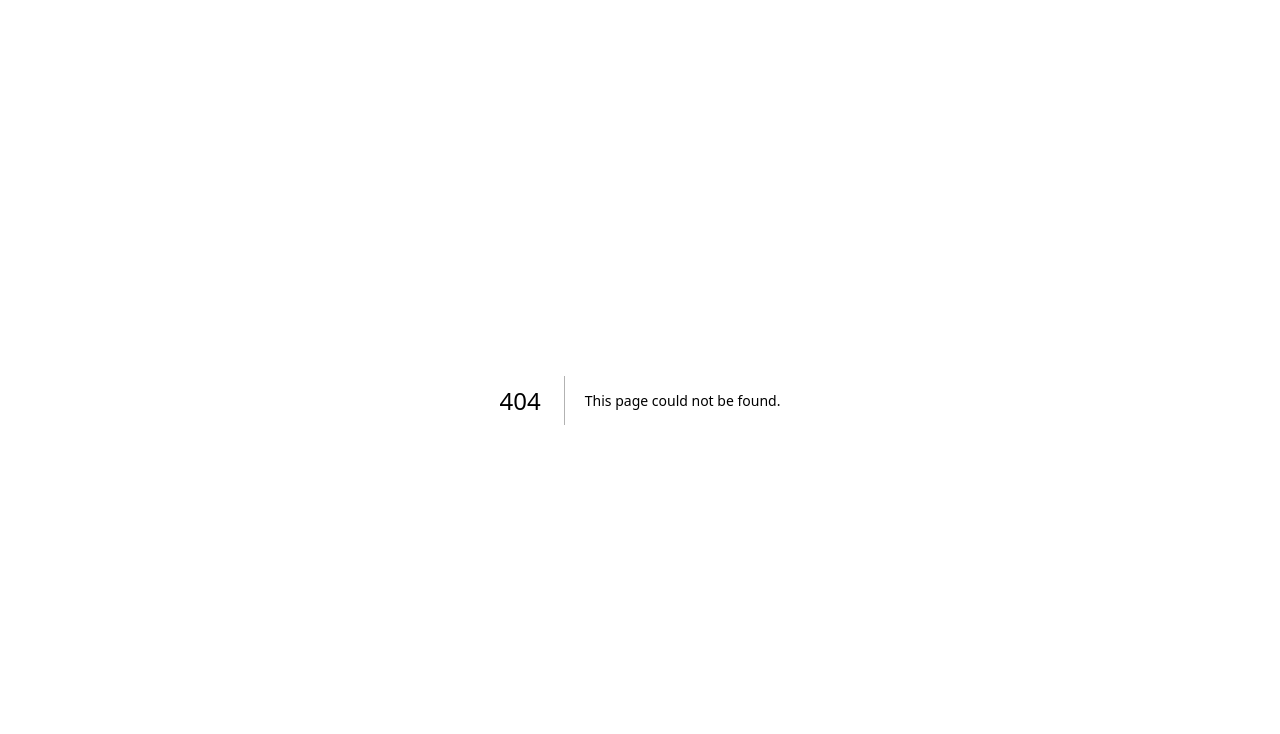
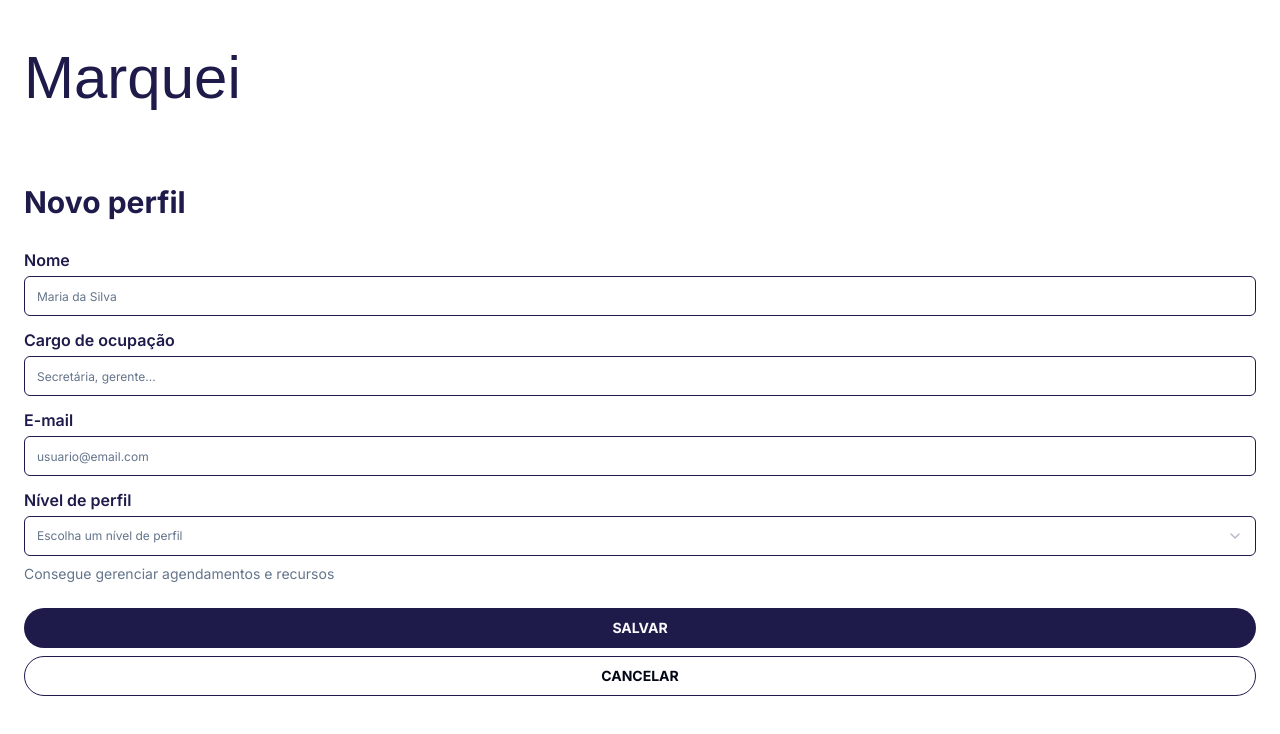
Before and after one commit to Somehow-I-Code/marquei, a Next.js app in the folder web/: page /new-account in a window 1280 px wide. Before the commit this address had no page. Shown: the top 734 px of the page. Built offline with nearby package versions, Linux system fonts and the light colour scheme; a web font is replaced by a local one.

Commit message:
Creates new profile form layout

```diff
--- /dev/null
+++ b/web/src/app/new-account/components/newAccountForm.tsx
@@ -0,0 +1,180 @@
+"use client";
+
+import { Button } from "@/components/ui/button";
+import {
+    Form,
+    FormControl,
+    FormDescription,
+    FormField,
+    FormItem,
+    FormLabel,
+    FormMessage,
+} from "@/components/ui/form";
+import { Input } from "@/components/ui/input";
+import { Select, SelectTrigger, SelectValue } from "@/components/ui/select";
+import { zodResolver } from "@hookform/resolvers/zod";
+import Link from "next/link";
+import { useForm } from "react-hook-form";
+import { z } from "zod";
+
+const formSchema = z.object({
+    userName: z.string().min(1, {
+        message: "O nome do usuário não pode estar em branco",
+    }),
+    occupationPosition: z.string().min(1, {
+        message: "O cargo de ocupação não pode estar em branco",
+    }),
+    email: z.string().email({
+        message: "Digite um e-mail válido",
+    }),
+    profileLevel: z.string().min(1, {
+        message: "Selecione um dos níveis de perfil da lista",
+    }),
+});
+
+export default function NewAccountForm() {
+    const form = useForm<z.infer<typeof formSchema>>({
+        resolver: zodResolver(formSchema),
+        defaultValues: {
+            userName: "",
+            occupationPosition: "",
+            email: "",
+            profileLevel: "",
+        },
+    });
+
+    function OnSubmit(values: z.infer<typeof formSchema>) {
+        console.log(values);
+    }
+
+    return (
+        <Form {...form}>
+            <form
+                onSubmit={form.handleSubmit(OnSubmit)}
+                className="flex flex-col gap-6"
+            >
+                <div className="flex flex-col gap-4">
+                    <FormField
+                        control={form.control}
+                        name="userName"
+                        render={({ field }) => (
+                            <FormItem>
+                                <div className="flex flex-col gap-2">
+                                    <FormLabel htmlFor="userName">
+                                        Nome
+                                    </FormLabel>
+                                    <FormControl>
+                                        <Input
+                                            id="userName"
+                                            type="text"
+                                            placeholder="Maria da Silva"
+                                            {...field}
+                                        />
+                                    </FormControl>
+                                    <FormMessage />
+                                </div>
+                            </FormItem>
+                        )}
+                    />
+
+                    <FormField
+                        control={form.control}
+                        name="occupationPosition"
+                        render={({ field }) => {
+                            return (
+                                <FormItem>
+                                    <div className="flex flex-col gap-2">
+                                        <FormLabel htmlFor="occupationPosition">
+                                            Cargo de ocupação
+                                        </FormLabel>
+                                        <FormControl>
+                                            <Input
+                                                id="occupationPosition"
+                                                type="text"
+                                                placeholder="Secretária, gerente..."
+                                                {...field}
+                                            />
+                                        </FormControl>
+                                        <FormMessage />
+                                    </div>
+                                </FormItem>
+                            );
+                        }}
+                    />
+
+                    <FormField
+                        control={form.control}
+                        name="email"
+                        render={({ field }) => {
+                            return (
+                                <FormItem>
+                                    <div className="flex flex-col gap-2">
+                                        <FormLabel htmlFor="email">
+                                            E-mail
+                                        </FormLabel>
+                                        <FormControl>
+                                            <Input
+                                                id="email"
+                                                type="email"
+                                                placeholder="usuario@email.com"
+                                                {...field}
+                                            />
+                                        </FormControl>
+                                        <FormMessage />
+                                    </div>
+                                </FormItem>
+                            );
+                        }}
+                    />
+
+                    <FormField
+                        control={form.control}
+                        name="profileLevel"
+                        render={({ field }) => {
+                            return (
+                                <FormItem>
+                                    <div className="flex flex-col gap-2">
+                                        <FormLabel htmlFor="profileLevel">
+                                            Nível de perfil
+                                        </FormLabel>
+                                        <Select
+                                            value={field.value}
+                                            defaultValue={field.value}
+                                            onValueChange={field.onChange}
+                                        >
+                                            <FormControl>
+                                                <SelectTrigger>
+                                                    <SelectValue
+                                                        id="profileLevel"
+                                                        placeholder="Escolha um nível de perfil"
+                                                    />
+                                                </SelectTrigger>
+                                            </FormControl>
+                                        </Select>
+                                        <FormDescription>
+                                            Consegue gerenciar agendamentos e
+                                            recursos
+                                        </FormDescription>
+                                        <FormMessage />
+                                    </div>
+                                </FormItem>
+                            );
+                        }}
+                    />
+                </div>
+
+                <div className="flex flex-col gap-2">
+                    <Button className="bg-indigo-950 font-bold">SALVAR</Button>
+
+                    <Button
+                        asChild
+                        variant="outline"
+                        className="border border-indigo-950 font-bold"
+                    >
+                        <Link href="/">CANCELAR</Link>
+                    </Button>
+                </div>
+            </form>
+        </Form>
+    );
+}
--- /dev/null
+++ b/web/src/app/new-account/page.tsx
@@ -0,0 +1,18 @@
+import CompanyLogo from "../components/company-logo";
+import FormTitle from "../components/form-title";
+import NewAccountForm from "./components/newAccountForm";
+
+export default function newAccount() {
+    return (
+        <section>
+            <div className="h-40 px-6 py-12">
+                <CompanyLogo />
+            </div>
+            <div className="p-6 flex flex-col gap-8">
+                <FormTitle>Novo perfil</FormTitle>
+
+                <NewAccountForm />
+            </div>
+        </section>
+    );
+}
```
